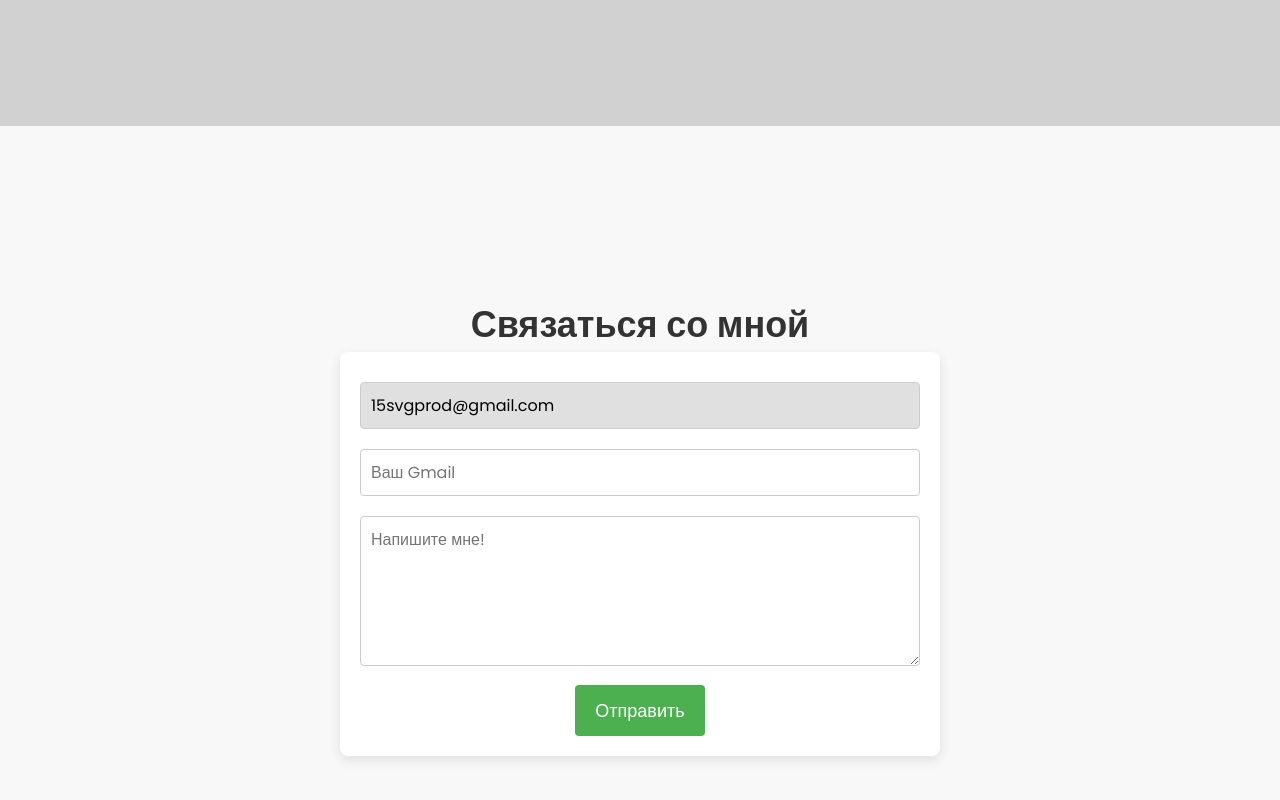
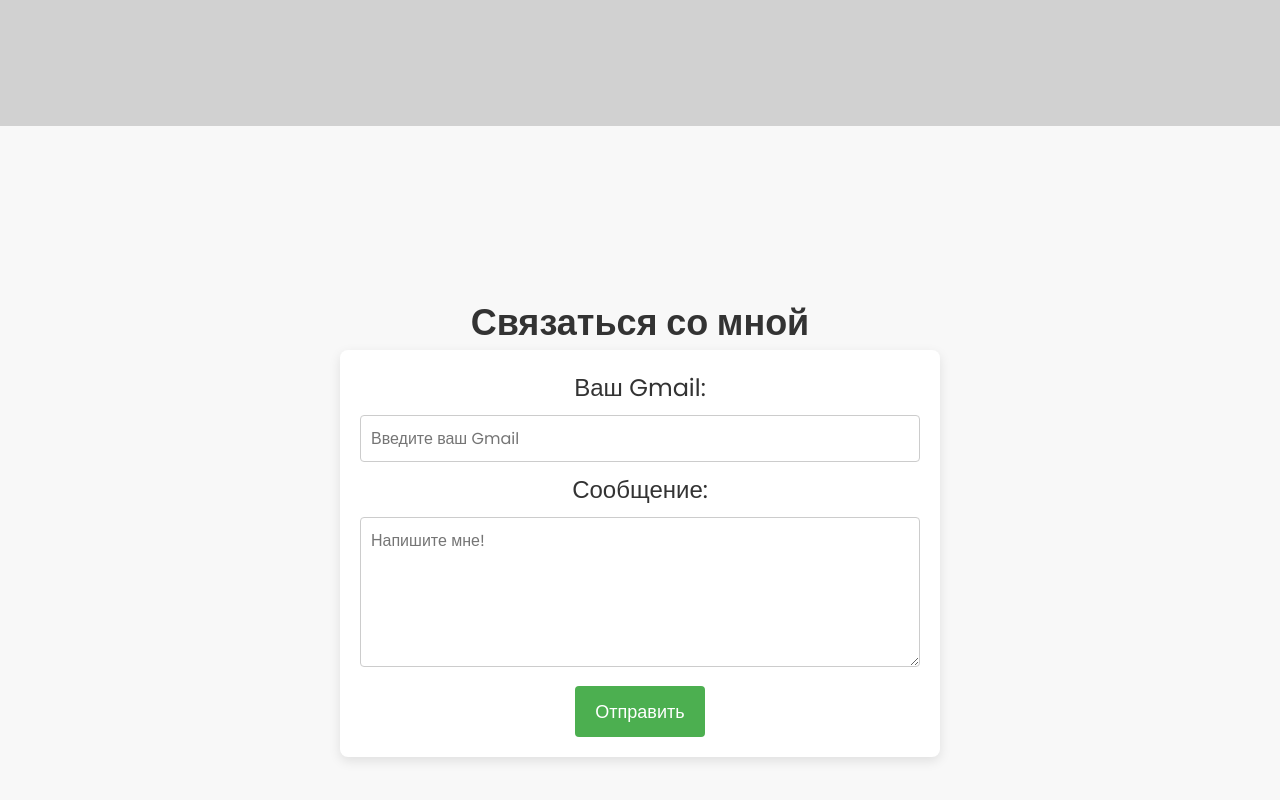
Before and after one commit to 15SAVAGE/main-resume, a plain HTML site: page docs/index.html in a window 1280 px wide. Shown: the part 2274-3074 px from the top of the page. Drawn offline with Linux system fonts and the light colour scheme; a web font is replaced by a local one.

Commit message:
Update index.html

```diff
--- a/docs/index.html
+++ b/docs/index.html
@@ -50,13 +50,16 @@
                 </a>
             </div>
         </section>
-        <section id="contact" class="contact-section">
+       <section id="contact" class="contact-section">
             <h1>Связаться со мной</h1>
             <div class="contact-form">
-                <form action="mailto:15svgprod@gmail.com" method="POST" enctype="multipart/form-data">
-                    <input type="email" value="15svgprod@gmail.com" readonly />
-                    <input type="email" name="user_email" placeholder="Ваш Gmail" required />
-                    <textarea name="message" placeholder="Напишите мне!" required></textarea>
+                <form action="https://formspree.io/f/xkgozpkr" method="POST">
+                    <label for="user_email">Ваш Gmail:</label>
+                    <input type="email" id="user_email" name="user_email" placeholder="Введите ваш Gmail" required />
+
+                    <label for="message">Сообщение:</label>
+                    <textarea id="message" name="message" placeholder="Напишите мне!" required></textarea>
+
                     <button type="submit">Отправить</button>
                 </form>
             </div>
@@ -75,8 +78,8 @@
                         }
                     });
                 }, { threshold: 0.2 });
+                elements.forEach(element => observer.observe(element));
 
-                elements.forEach(element => observer.observe(element));
             });
         </script>
     </body>
```
